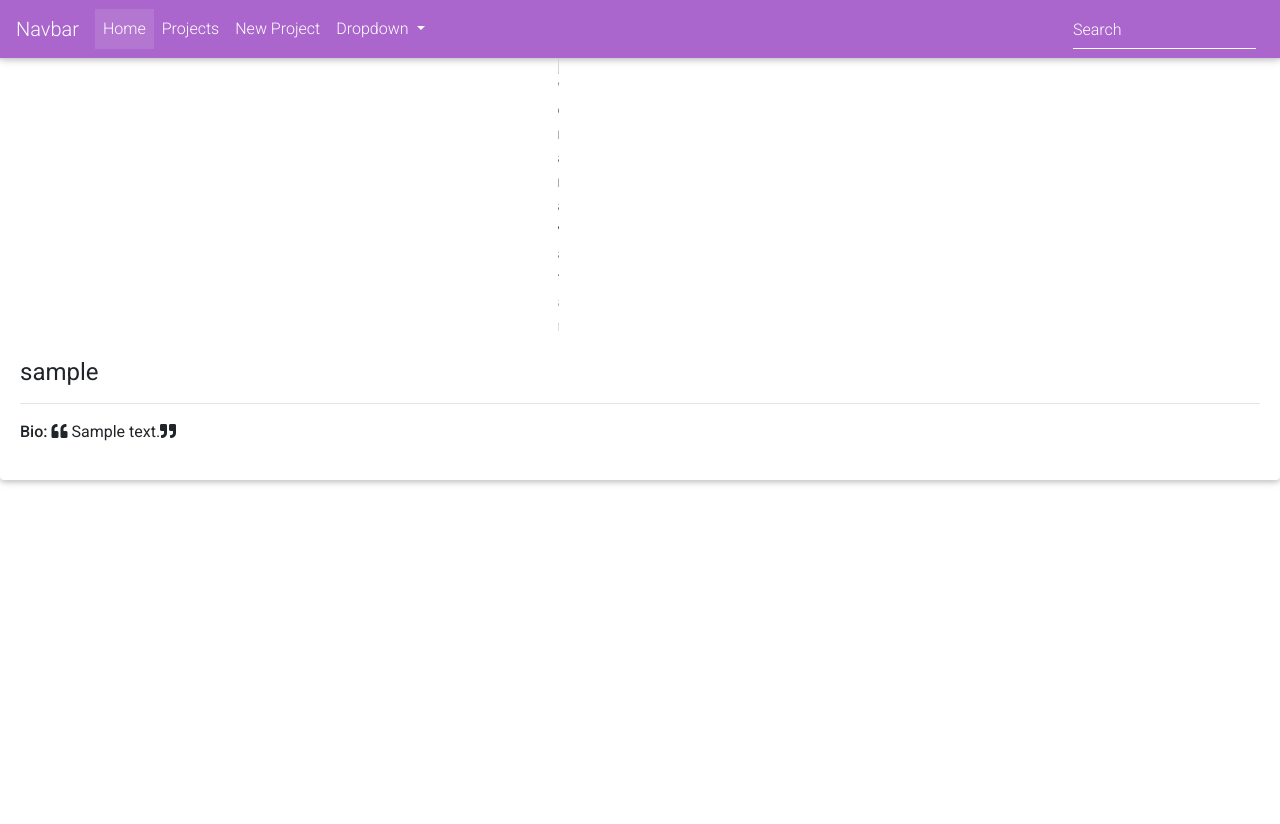
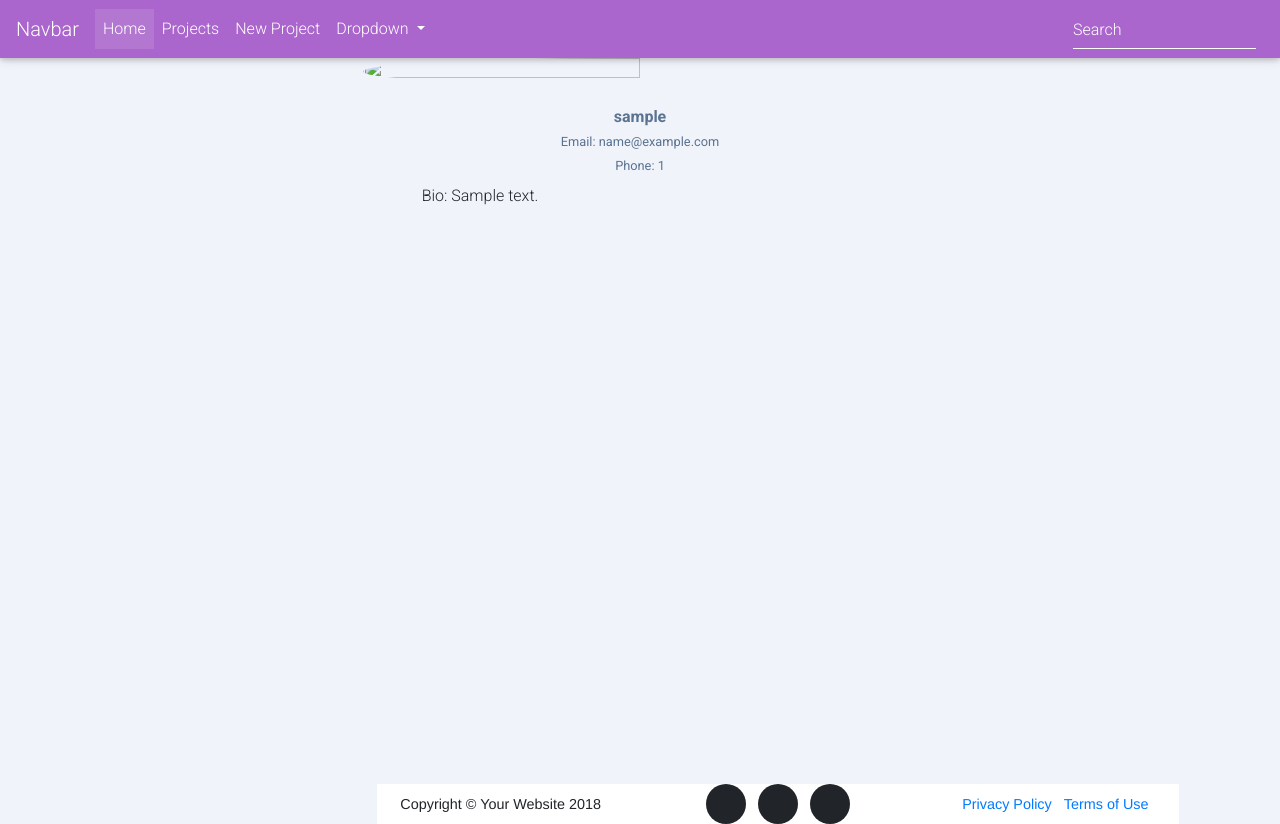
Before and after one commit to Ebay-droid/Django3, a Django app: page /profile/sample/ in a window 1280 px wide. Before the commit the page ends 485 px from the top, so only its background shows below. Run offline with Django 3.2, Linux system fonts and the light colour scheme; a user stored in the database is signed in; tables that the repository leaves empty hold one stand-in row (values such as "Sample post"); some libraries are stand-ins or nearby versions.

Commit message:
everything working locally

```diff
--- a/rate_app/templates/new_profile.html
+++ b/rate_app/templates/new_profile.html
@@ -2,6 +2,9 @@
 {%load bootstrap4%}
 {%load static%}
 {%block styles%}
+<link rel="stylesheet" href="{% static 'css/style.css'%}">
+
+{%endblock%}
 {%block content%}
 <div class="card" id= "card1">
 
--- a/rate_app/templates/profile.html
+++ b/rate_app/templates/profile.html
@@ -1,28 +1,78 @@
 {%include 'base.html'%}
 {%block content%}
 {%load static%}
-<!-- Card -->
-<div class="card testimonial-card">
 
-  <!-- Background color -->
-  <div class="card-up indigo lighten-1"></div>
+<div class="container">
+  <!-- SIDEBAR USERPIC -->
+  <div class="profile-userpic">
+    <img src="{{profile.profile_pic.url}}" class="img-responsive" alt="">
+  </div>
+  <!-- END SIDEBAR USERPIC -->
+  <!-- SIDEBAR USER TITLE -->
+  <div class="profile-usertitle">
+    <div class="profile-usertitle-name">
+      {{profile.user.username}} <br>
+      <small>Email:  {{profile.email}}</small>
+      <br>
+      <small>Phone: {{profile.phone_number}}</small>
 
-  <!-- Avatar -->
-  <div class="avatar mx-auto white">
-    <img src="{{profile.profile_pic.url}}" class="rounded-circle img-fluid  profile-image"
-      alt="woman avatar">
-  </div>
+    </div>
 
-  <!-- Content -->
-  <div class="card-body">
-    <!-- Name -->
-    <h4 class="card-title">{{user.username}}</h4>
-    <hr>
-    <!-- Quotation -->
-    <p> <strong>Bio:</strong>   <i class="fas fa-1x fa-quote-left"></i> {{profile.Bio}}<i class="fas fa-quote-right"></i>
-    </p>
-  </div>
+  <!-- SIDEBAR MENU -->
 
+  <!-- END MENU -->
 </div>
+</div>
+<div class="text-center col-md-9">
+  <p>Bio: {{profile.Bio}}</p>
+</div>
+</div>
+</div>
+<div class="container">
+<div class="row">
+<div class="col-md-3">
+</div>
+<div class="col-md-9 ft">
+<footer class="footer">
+<div class="row">
+<div class="col-md-4">
+<span class="copyright">Copyright &copy; Your Website 2018</span>
+</div>
+<div class="col-md-4">
+<ul class="list-inline social-buttons">
+<li class="list-inline-item">
+  <a href="https://github.com/ELMORABITYounes">
+          <i class="fa fa-github"></i>
+        </a>
+</li>
+<li class="list-inline-item">
+  <a href="https://www.facebook.com/younes.elmorabit.92">
+          <i class="fa fa-facebook"></i>
+        </a>
+</li>
+<li class="list-inline-item">
+  <a href="https://www.linkedin.com/in/younes-elmorabit-2a162310b/">
+          <i class="fa fa-linkedin"></i>
+        </a>
+</li>
+</ul>
+</div>
+<div class="col-md-4">
+<ul class="list-inline quicklinks">
+<li class="list-inline-item">
+  <a href="#">Privacy Policy</a>
+</li>
+<li class="list-inline-item">
+  <a href="#">Terms of Use</a>
+</li>
+</ul>
+</div>
+</div>
+</footer>
+</div>
+</div>
+</div>
+</div>
+
 <!-- Card -->
 {%endblock%}
--- a/static/css/style.css
+++ b/static/css/style.css
@@ -10,3 +10,198 @@
 #card1{
   background-color: aquamarine;
 }
+
+body{
+  background-color: aquamarine;
+}
+
+html, body {
+  height: 100%;
+}
+body {
+  display: flex;
+  flex-direction: column;
+  background: #F1F3FA;
+}
+body {
+  overflow-x:hidden;
+}
+#mainNav {
+  background-color: darkslategrey;
+  color:white;
+}
+#mainNav .navbar-brand {
+  color: #fed136;
+  font-family: 'Kaushan Script', 'Helvetica Neue', Helvetica, Arial, cursive;
+}
+
+
+.content {
+  flex: 1 0 auto;
+}
+.footer {
+  flex-shrink: 0;
+}
+
+
+footer {
+  text-align: center;
+  background-color: white;
+}
+.ft{
+  padding-left:22px;
+  padding-right:31px;
+}
+
+footer span.copyright {
+  font-size: 90%;
+  line-height: 40px;
+  text-transform: none;
+  font-family: 'Montserrat', 'Helvetica Neue', Helvetica, Arial, sans-serif;
+  color:blak;
+}
+
+footer ul.quicklinks {
+  font-size: 90%;
+  line-height: 40px;
+  margin-bottom: 0;
+  text-transform: none;
+  font-family: 'Montserrat', 'Helvetica Neue', Helvetica, Arial, sans-serif;
+}
+
+ul.social-buttons {
+  margin-bottom: 0;
+}
+
+ul.social-buttons li a {
+  font-size: 20px;
+  line-height: 40px;
+  display: block;
+  width: 40px;
+  height: 40px;
+  -webkit-transition: all 0.3s;
+  -moz-transition: all 0.3s;
+  transition: all 0.3s;
+  color: white;
+  border-radius: 100%;
+  outline: none;
+  background-color: #212529;
+}
+
+ul.social-buttons li a:active, ul.social-buttons li a:focus, ul.social-buttons li a:hover {
+  background-color: #fed136;
+}
+.content{
+   margin-top:60px;
+ }
+
+
+/* Profile container */
+.profile {
+  margin: 20px 0;
+}
+
+/* Profile sidebar */
+.profile-sidebar {
+  padding: 20px 0 10px 0;
+  background: #fff;
+}
+
+.profile-userpic img {
+  float: none;
+  display:block;
+    margin:auto;
+  width: 50%;
+  height: 50%;
+  -webkit-border-radius: 50% !important;
+  -moz-border-radius: 50% !important;
+  border-radius: 50% !important;
+}
+
+.profile-usertitle {
+  text-align: center;
+  margin-top: 20px;
+}
+
+.profile-usertitle-name {
+  color: #5a7391;
+  font-size: 16px;
+  font-weight: 600;
+  margin-bottom: 7px;
+}
+
+.profile-usertitle-job {
+  text-transform: uppercase;
+  color: #5b9bd1;
+  font-size: 12px;
+  font-weight: 600;
+  margin-bottom: 15px;
+}
+
+.profile-userbuttons {
+  text-align: center;
+  margin-top: 10px;
+}
+
+.profile-userbuttons .btn {
+  text-transform: uppercase;
+  font-size: 11px;
+  font-weight: 600;
+  padding: 6px 15px;
+  margin-right: 5px;
+}
+
+.profile-userbuttons .btn:last-child {
+  margin-right: 0px;
+}
+
+.profile-usermenu {
+  margin-top: 30px;
+}
+
+.profile-usermenu ul li {
+  border-bottom: 1px solid #f0f4f7;
+}
+
+.profile-usermenu ul li:last-child {
+  border-bottom: none;
+}
+
+.profile-usermenu ul li a {
+  color: #93a3b5;
+  font-size: 14px;
+  font-weight: 400;
+}
+
+.profile-usermenu ul li a i {
+  margin-right: 8px;
+  font-size: 14px;
+}
+
+.profile-usermenu ul li a:hover {
+  background-color: #fafcfd;
+  color: #5b9bd1;
+}
+
+.profile-usermenu ul li.active {
+  border-bottom: none;
+}
+
+.profile-usermenu ul li.active a {
+  color: #5b9bd1;
+  background-color: #f6f9fb;
+  border-left: 2px solid #5b9bd1;
+  margin-left: -2px;
+}
+
+/* Profile Content */
+.profile-content {
+  padding: 20px;
+  background: #fff;
+  min-height: 460px;
+}
+
+.nav>li {
+    position: relative;
+    display: block;
+}
```
Also changed, not shown: rate_app/templates/project.html (+8 -3 lines), rate_app/templates/project_detail.html (+16 -11 lines).
